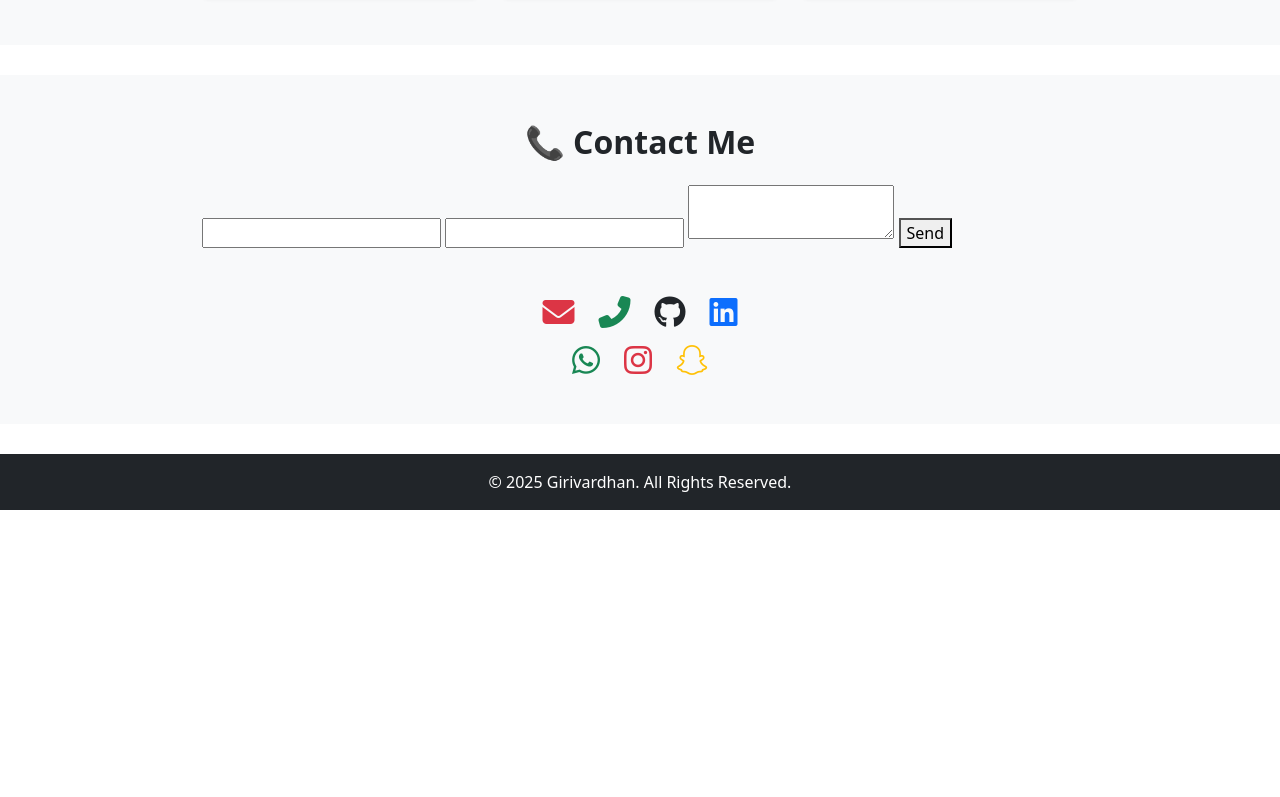
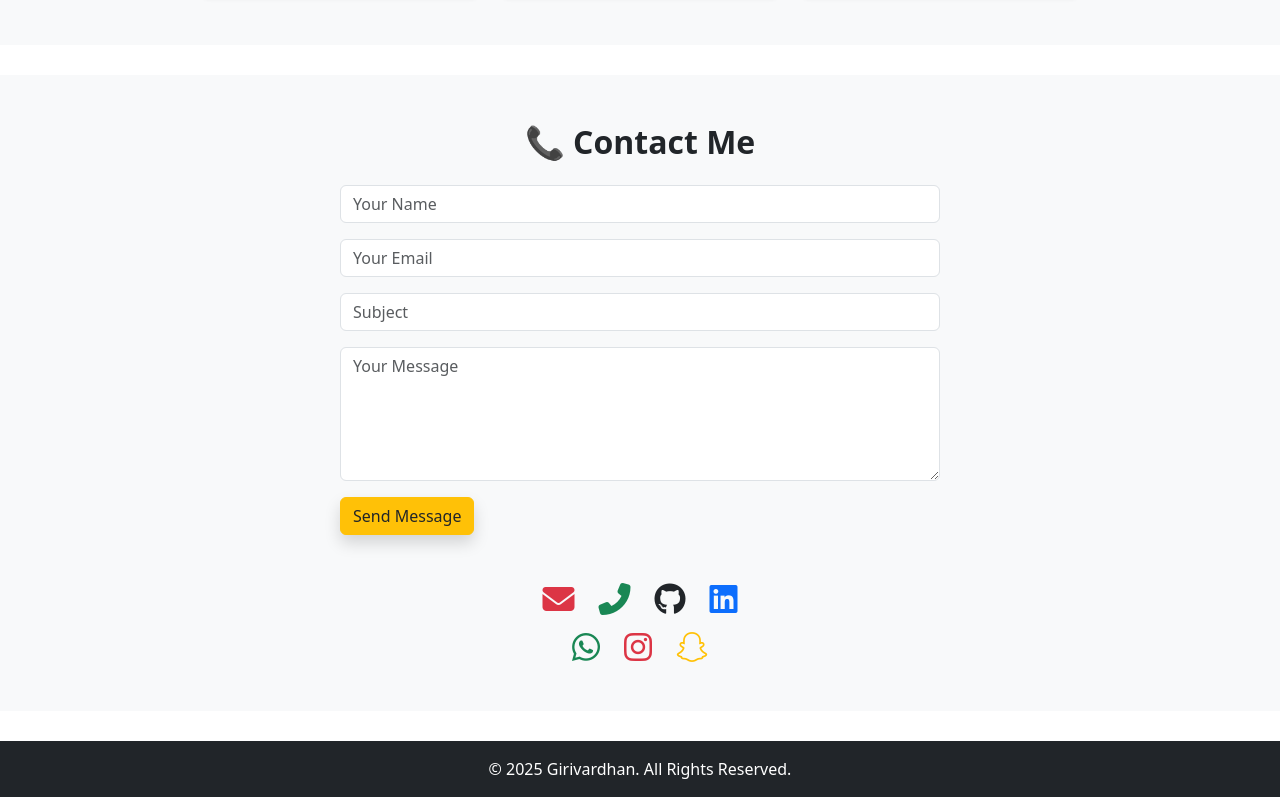
Before and after one commit to GirivardhanNalluri/My-Portfolio, a plain HTML site: page index.html in a window 1280 px wide. Shown: the part 3703-4500 px from the top of the page. Before the commit the page ends 4213 px from the top, so only its background shows below. Drawn offline with nearby package versions, Linux system fonts and the light colour scheme.

Commit message:
index.html

```diff
--- a/index.html
+++ b/index.html
@@ -413,16 +413,24 @@
   <div class="container" style="max-width: 900px;">
     <h2 class="fw-bold text-center mb-4">📞 Contact Me</h2>
 
-<form action="https://formsubmit.co/girivardhan2301@gmail.com" method="POST">
-  <input type="hidden" name="_next" value="https://girivardhannalluri.github.io/My-Portfolio/thank.html">
-  <input type="hidden" name="_captcha" value="false">
+    <form action="https://formsubmit.co/girivardhan2301@gmail.com" method="POST" class="mx-auto" style="max-width: 600px;">
+      <input type="hidden" name="_captcha" value="false">
+      <input type="hidden" name="_next" value="https://girivardhannalluri.github.io/My-Portfolio/thank.html">
 
-  <!-- Form fields -->
-  <input type="text" name="name" required>
-  <input type="email" name="email" required>
-  <textarea name="message" required></textarea>
-  <button type="submit">Send</button>
-</form>
+      <div class="mb-3">
+        <input type="text" class="form-control" name="name" placeholder="Your Name" required />
+      </div>
+      <div class="mb-3">
+        <input type="email" class="form-control" name="email" placeholder="Your Email" required />
+      </div>
+      <div class="mb-3">
+        <input type="text" class="form-control" name="subject" placeholder="Subject" required />
+      </div>
+      <div class="mb-3">
+        <textarea class="form-control" name="message" rows="5" placeholder="Your Message" required></textarea>
+      </div>
+      <button type="submit" class="btn btn-warning text-dark shadow">Send Message</button>
+    </form>
     <!-- Icons -->
     <div class="d-flex justify-content-center gap-4 flex-wrap mt-5">
       <a href="mailto:girivardhan2301@gmail.com" class="text-dark" target="_blank"><i class="fas fa-envelope fa-2x text-danger"></i></a>
```
